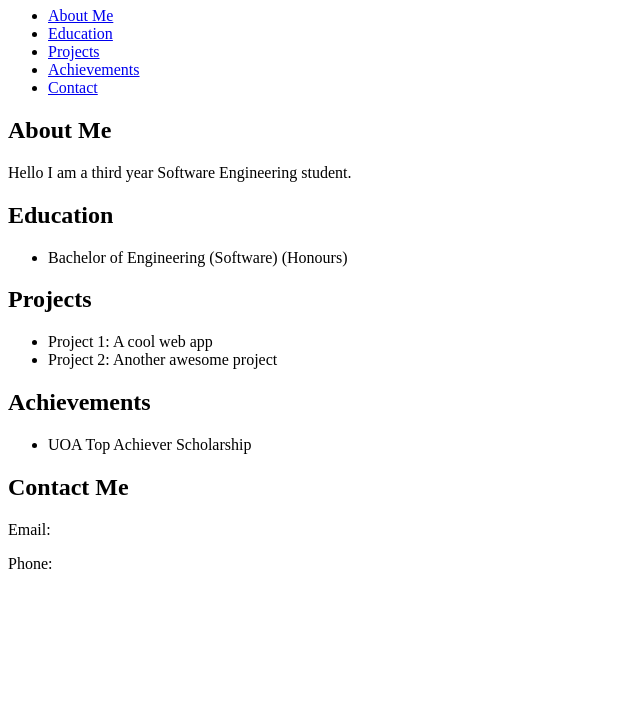
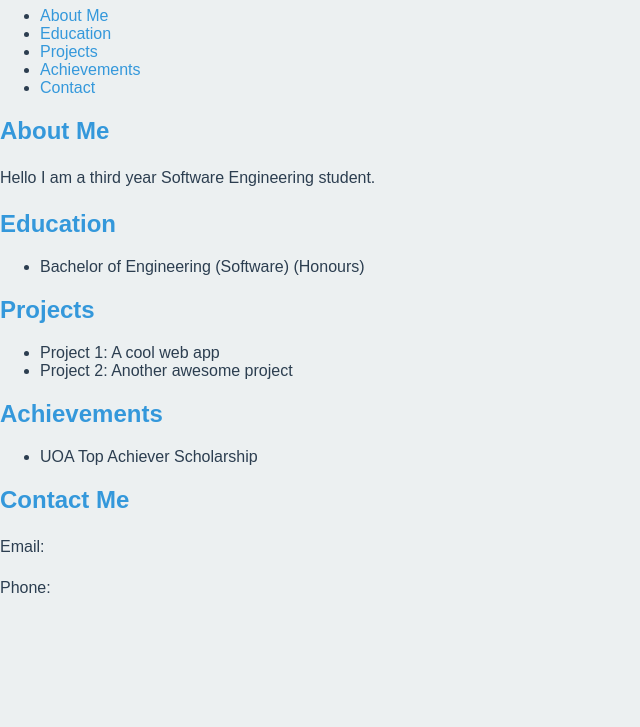
Before and after one commit to conradangwz/Personal-Website, a plain HTML site: page index.html in a window 1280 px wide. Shown: the part 73-800 px from the top of the page, without its empty margins (0-640 px from the left). Drawn offline with Linux system fonts and the light colour scheme; files that its build step writes are made by us from their sources.

Commit message:
created basic styling, currently experimenting with different styles and fonts

```diff
--- a/css/styles.css
+++ b/css/styles.css
@@ -0,0 +1,31 @@
+:root {
+    --primary-color: #3498db;
+    --secondary-color: #2ecc71;
+    --background-color: #ecf0f1;
+    --text-color: #2c3e50;
+    --font-family: 'Arial', sans-serif;
+    --font-size: 16px;
+    --border-radius: 4px;
+}
+
+body {
+    font-family: var(--font-family);
+    font-size: var(--font-size);
+    color: var(--text-color);
+    background-color: var(--background-color);
+    margin: 0;
+    padding: 0;
+}
+
+h1, h2, h3 {
+    color: var(--primary-color);
+}
+
+p {
+    line-height: 1.6;
+}
+
+a {
+    color: var(--primary-color);
+    text-decoration: none;
+}
--- a/index.html
+++ b/index.html
@@ -3,8 +3,9 @@
 <head>
     <meta charset="UTF-8">
     <meta name="viewport" content="width=device-width, initial-scale=1.0">
+    <meta http-equiv="X-UA-Compatible" content="ie=edge">
     <title>Personal Website</title>
-    <link rel="stylesheet" href="styles.css">
+    <link rel="stylesheet" href="css/styles.css">
 </head>
 <body>
     <header>
```
